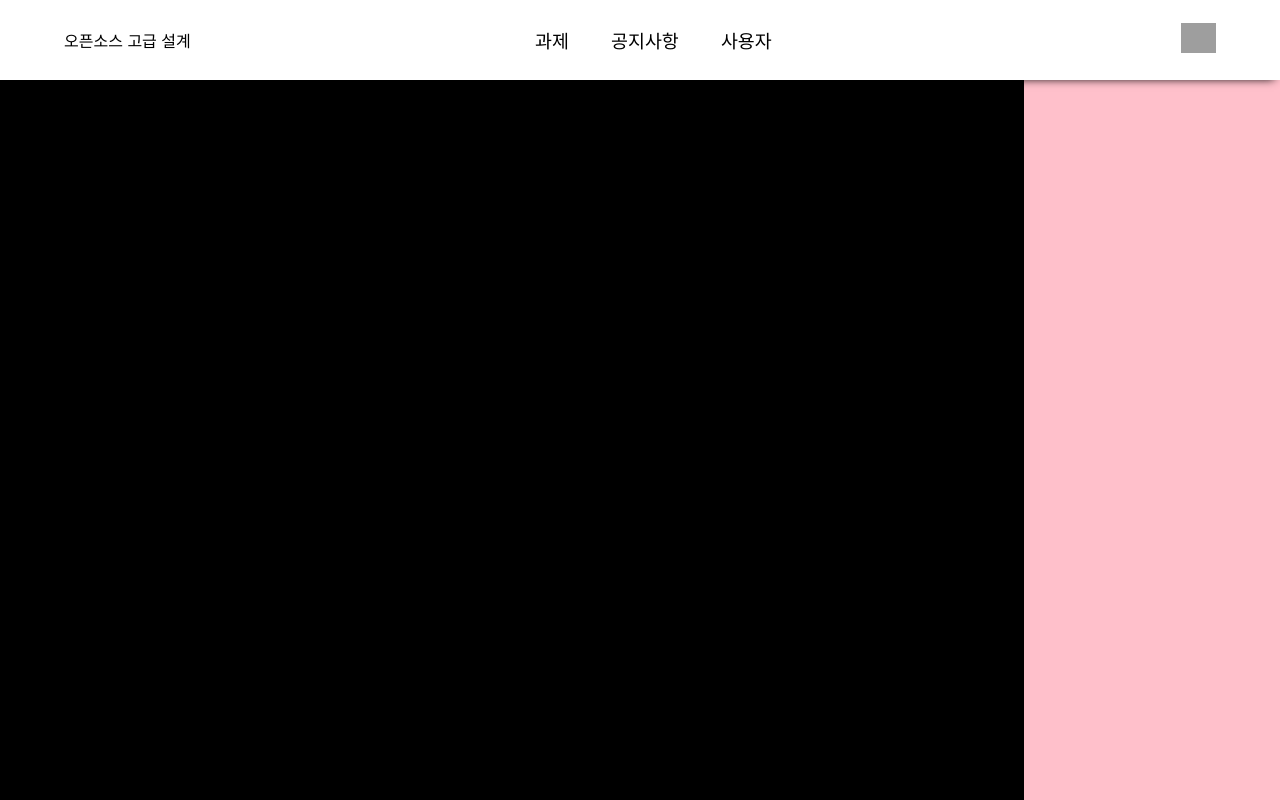
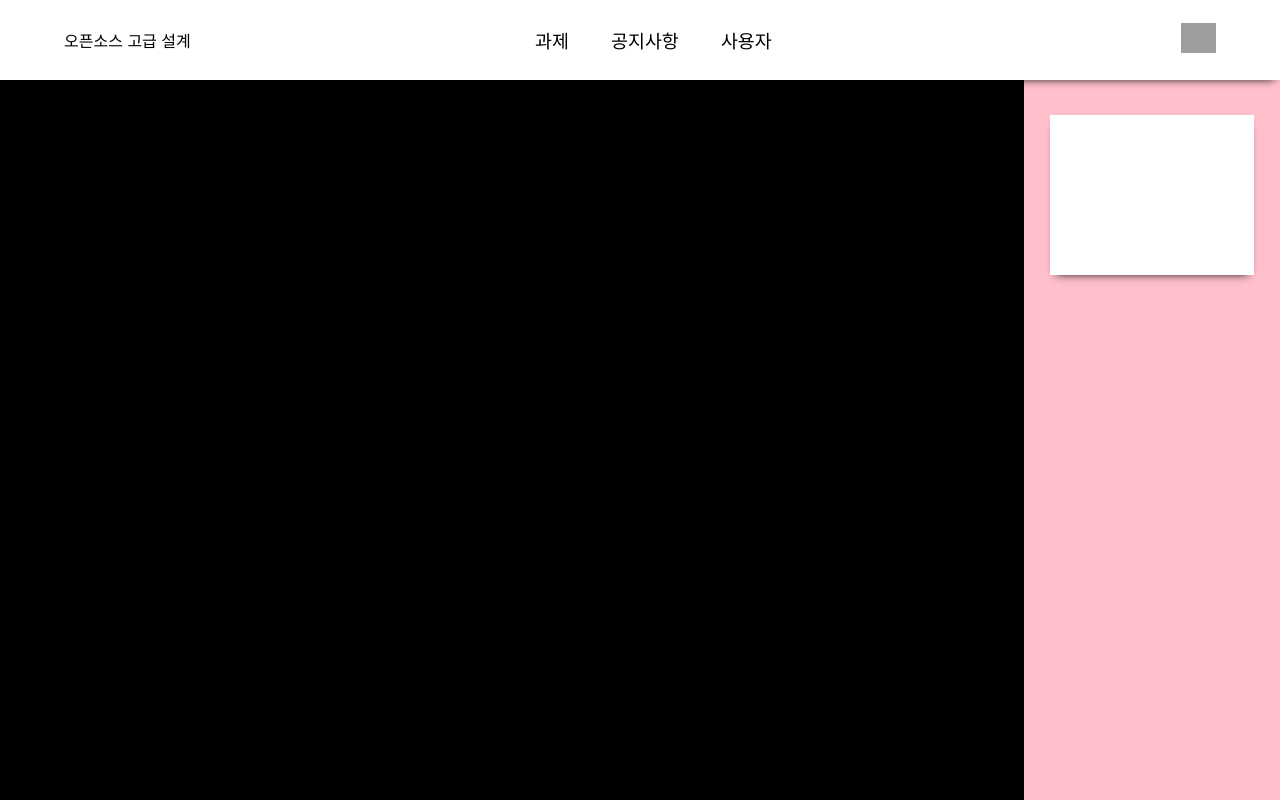
Before and after one commit to OpenSourceEduTech/FrontEnd, a React (Create React App) app: page /homework in a window 1280 px wide. Built offline with nearby package versions, Linux system fonts and the light colour scheme; grey boxes are pictures that could not be loaded.

Commit message:
내 과제 _ 틀 추가

```diff
--- a/src/pages/Homework.js
+++ b/src/pages/Homework.js
@@ -9,38 +9,41 @@ position: fixed;
   top: 0%;
   width: 100vw;
   height: 100vh;
-
 `;
 const LeftCon = styled.div`
-
   flex-direction: column;
-display:flex;
+  display: flex;
   position: flex;
   width: 80%;
-    height:100%;
+  height: 100%;
 
   background-color: #000000;
-
-
 `;
 const RightCon = styled.div`
-width:20%;
-height:100%;
+  width: 20%;
+  height: 100%;
   flex-direction: column;
-display:flex;
+  display: flex;
   background-color: pink;
-
-`
-
+  align-items: center;
+`;
+const Mytask = styled.div`
+  width: 80%;
+  height: 20%;
+  justify-content: center;
+  background-color: white;
+  margin-top: 45%;
+  box-shadow: 0px 5px 9px -6px #000000;
+  border: 1px;
+`;
 const Homework = () => {
   return (
     <>
-        <Layout/>
+      <Layout />
       <Body>
-   <LeftCon>
-   </LeftCon>
+        <LeftCon></LeftCon>
         <RightCon>
-
+          <Mytask></Mytask>
         </RightCon>
       </Body>
     </>
```
Lines whose indentation alone changed are shown as unchanged.
